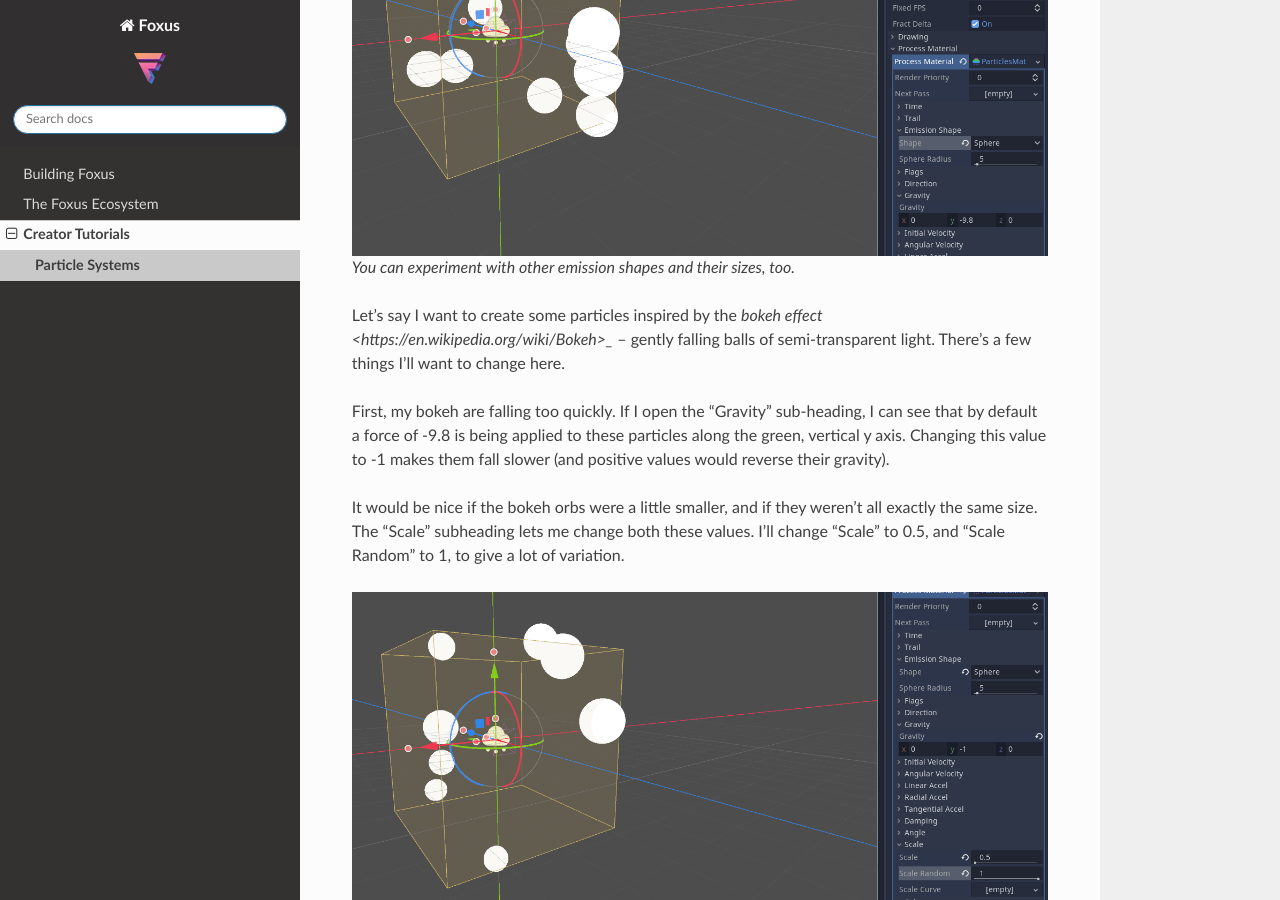
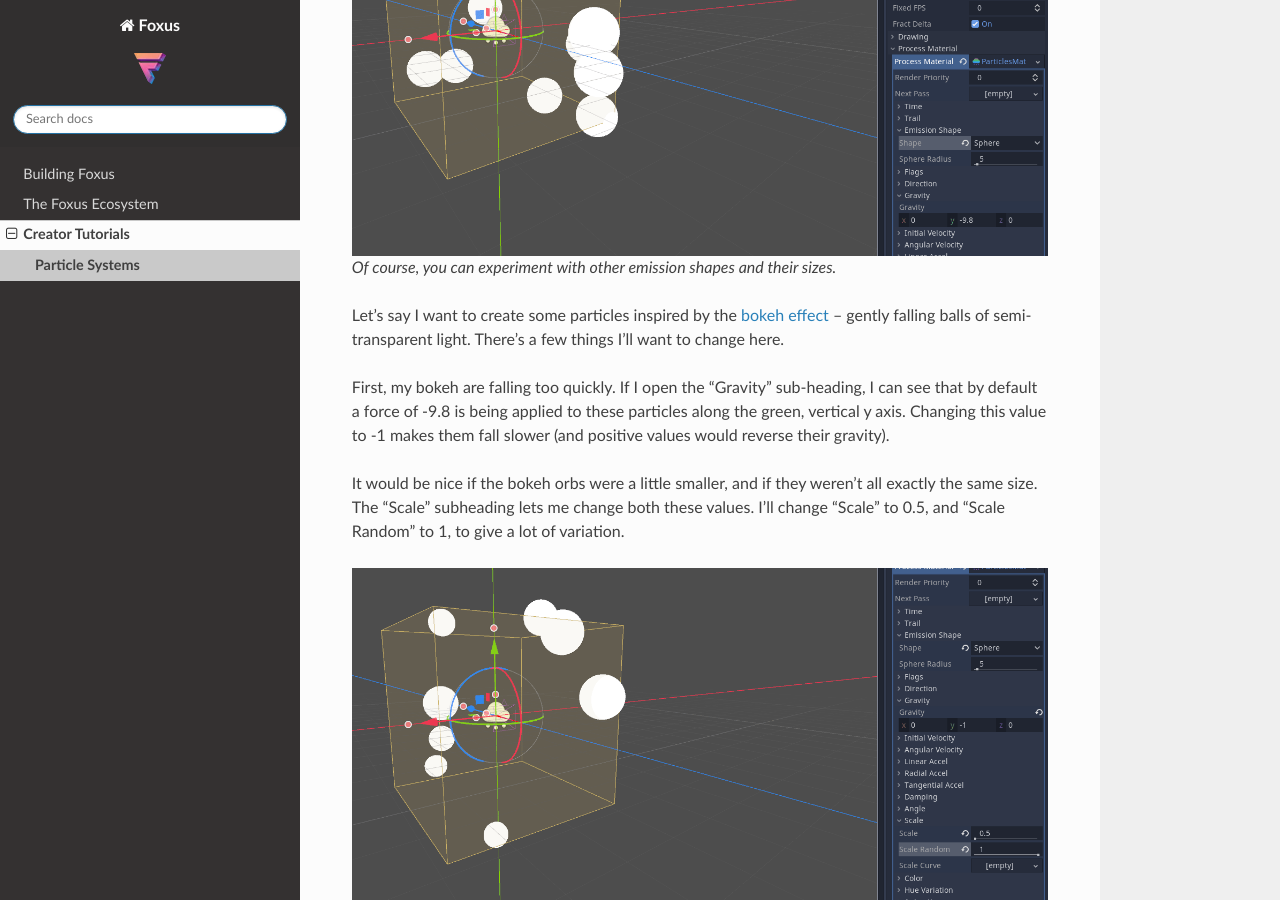
Before and after one commit to teamfoxus/foxus-docs, a Sphinx documentation site: the page built from docs/source/tutorials_particles.rst, in a window 1280 px wide and 900 px high, scrolled down 3313 px. Built offline with Sphinx 7.4.7 and the Read the Docs theme 2.0.0, drawn with Linux system fonts in a browser that asks for light colours.

Commit message:
fix broken link to bokeh article

```diff
--- a/docs/source/tutorials_particles.rst
+++ b/docs/source/tutorials_particles.rst
@@ -38,9 +38,9 @@ If you're looking to create spheres or other simple shapes, this might be good e
 .. image:: _static/particles5.gif
    :align: center
 
-*You can experiment with other emission shapes and their sizes, too.*
+*Of course, you can experiment with other emission shapes and their sizes.*
 
-Let's say I want to create some particles inspired by the `bokeh effect <https://en.wikipedia.org/wiki/Bokeh>_` -- gently falling balls of semi-transparent light. There's a few things I'll want to change here.
+Let's say I want to create some particles inspired by the `bokeh effect <https://en.wikipedia.org/wiki/Bokeh>`_ -- gently falling balls of semi-transparent light. There's a few things I'll want to change here.
 
 First, my bokeh are falling too quickly. If I open the "Gravity" sub-heading, I can see that by default a force of -9.8 is being applied to these particles along the green, vertical y axis. Changing this value to -1 makes them fall slower (and positive values would reverse their gravity).
 
```
